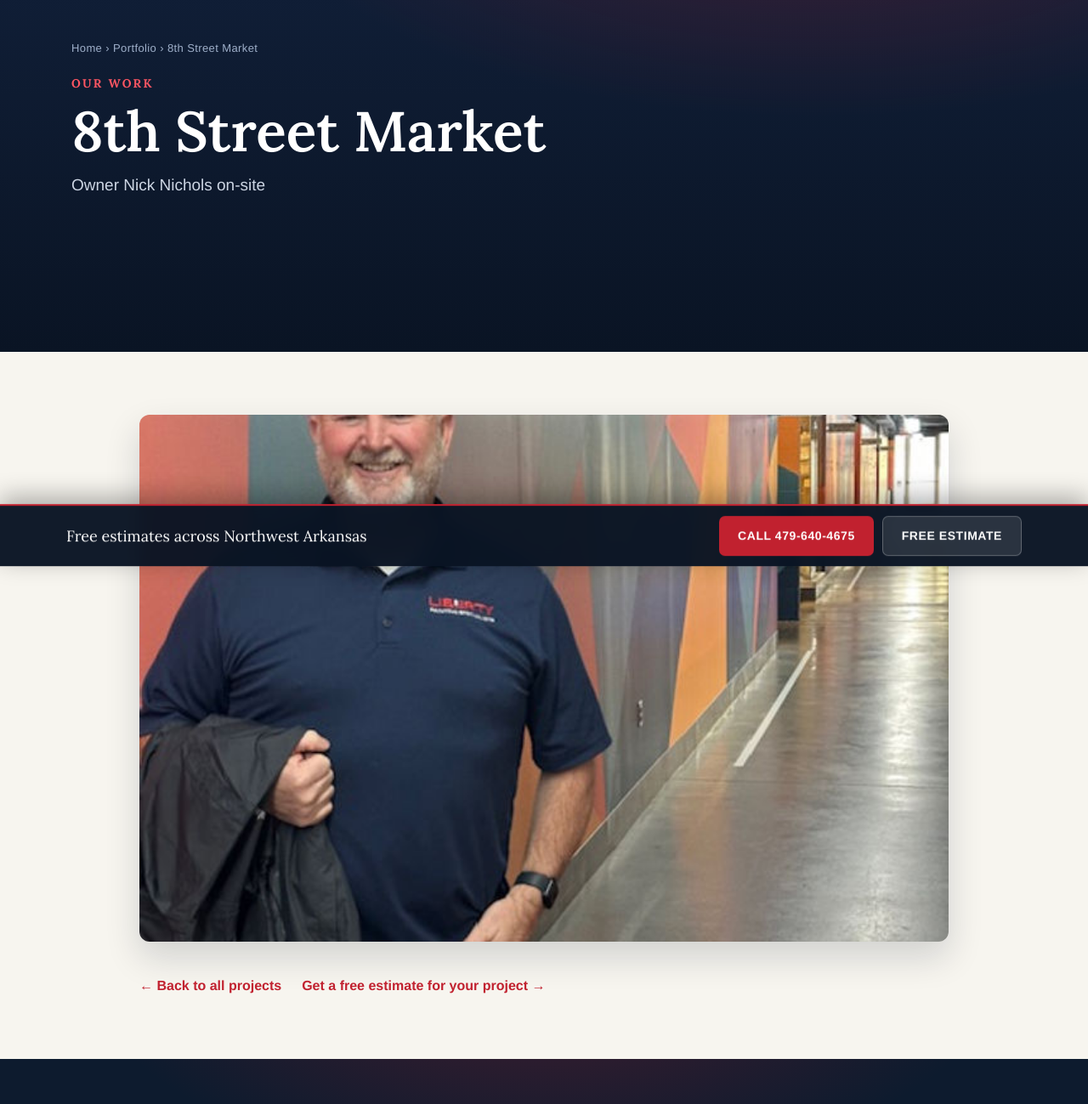
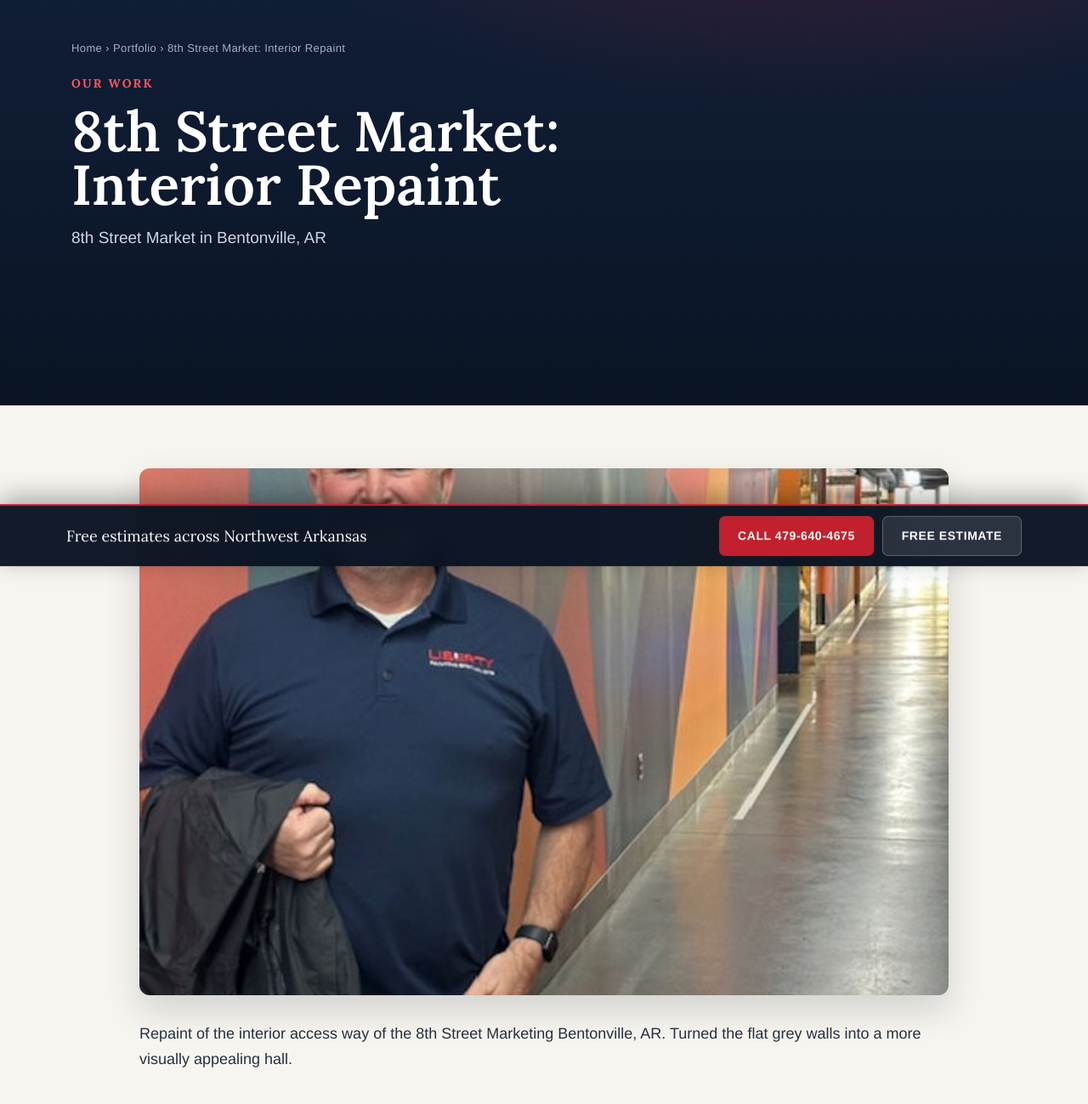
Before and after one commit to davidnichols3426-glitch/liberty-painting-site, an Eleventy site: page portfolio/projects/2026-06-19-8th-street-market.md in a window 1280 px wide. Shown: the part 220-1519 px from the top of the page at 85% size. Built offline with nearby package versions, Linux system fonts and the light colour scheme; Eleventy itself is replaced by a stand-in of ours; files that its build step writes are made by us from their sources.

Commit message:
Update post: 2026-06-19-8th-street-market

```diff
--- a/portfolio/projects/2026-06-19-8th-street-market.md
+++ b/portfolio/projects/2026-06-19-8th-street-market.md
@@ -1,8 +1,11 @@
 ---
-title: "8th Street Market"
-location: "Owner Nick Nichols on-site"
+title: "8th Street Market: Interior Repaint"
+location: 8th Street Market in Bentonville, AR
 date: 2026-06-19
-photo: "/assets/img14.jpg"
-imageAlt: "8th Street Market, Owner Nick Nichols on-site"
+photo: /assets/img14.jpg
+imageAlt: 8th Street Market, Liberty Painting LLC Owner Nick Nichols on-site
+details: Repaint of the interior access way of the 8th Street Marketing
+  Bentonville, AR. Turned the flat grey walls into a more visually appealing
+  hall.
 published: true
 ---
```
